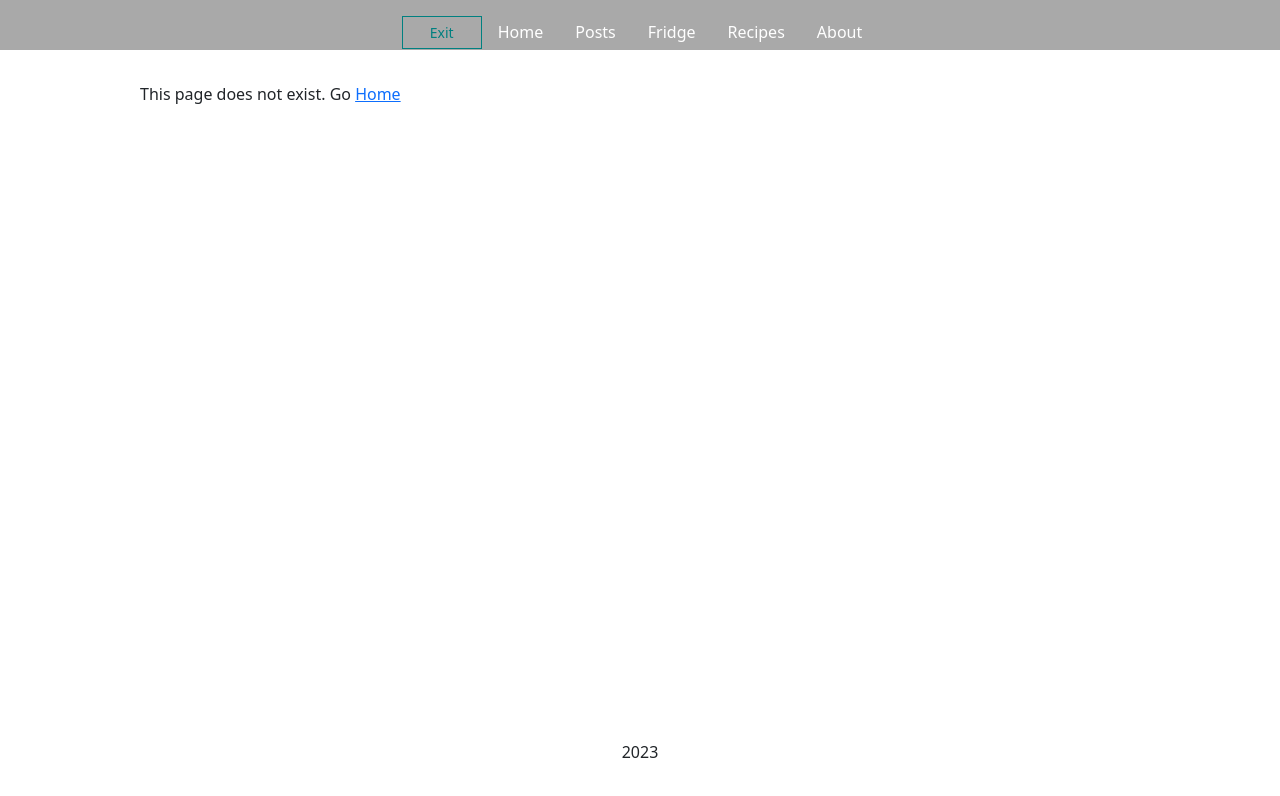
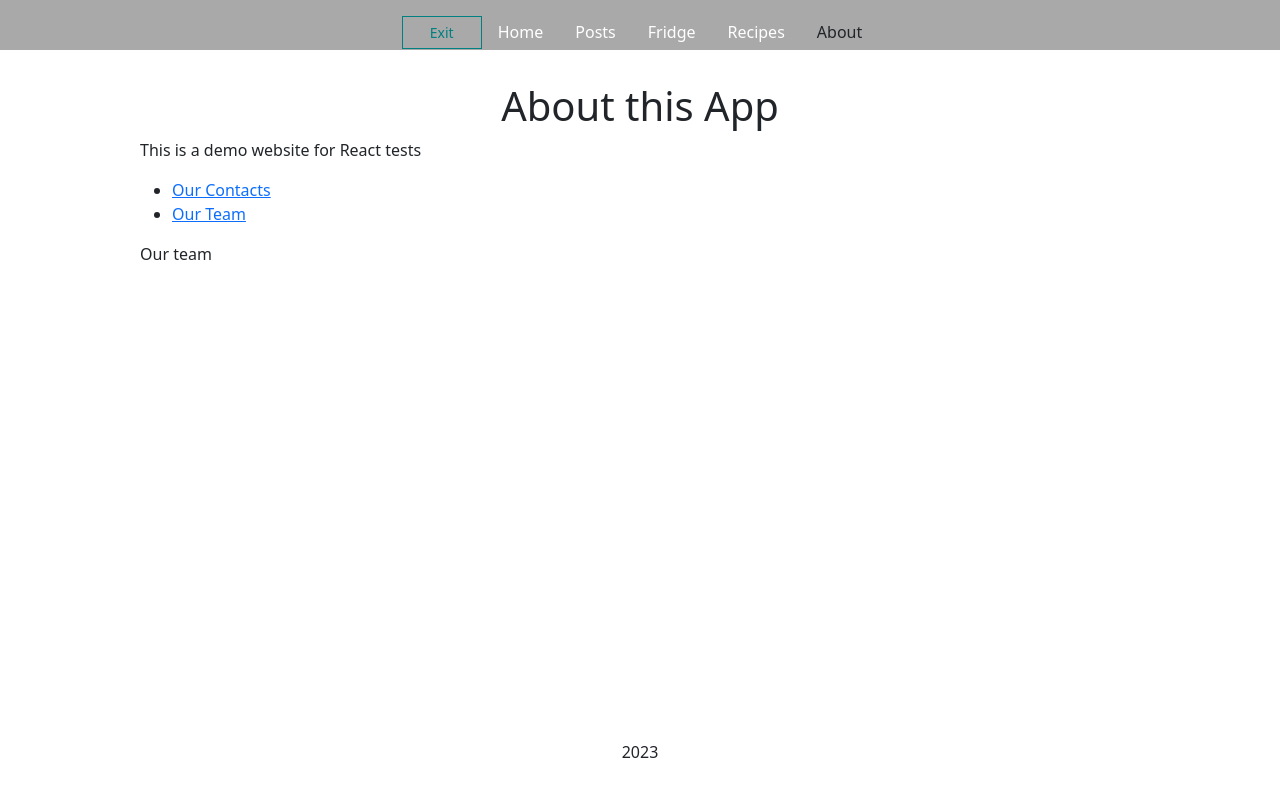
Before and after one commit to evikzub/pages, a React (Create React App) app: page /about/team in a window 1280 px wide. Shown: the top 796 px of the page. Built offline with nearby package versions, Linux system fonts and the light colour scheme.

Commit message:
Router -> Routes

```diff
--- a/src/components/AppRouter.jsx
+++ b/src/components/AppRouter.jsx
@@ -2,6 +2,7 @@ import React, {useState} from "react";
 import {
     Routes,
     Route,
+    Navigate,
   } from "react-router-dom";
 
 import { Notfound } from '../pages/Notfound';
@@ -25,7 +26,7 @@ const AppRouter = () => {
             {/* {(user)
             ? */}
             <Routes>
-                <Route path="login"  element={<Login/>}/>
+                <Route path="/login"  element={<Login/>}/>
                 <Route path="/" element={<Layout/>} errorElement={<ErrorPage/>}>
                     <Route index element={<HomePage/>}/>
                     {privateRoutes.map(route =>
@@ -50,6 +51,7 @@ const AppRouter = () => {
                     {publicRoutes.map(route =>
                         <Route path={route.path} element={route.component} key={route.path} />
                     )}
+                    <Route path="about-us" element={<Navigate to="/about" replace />}/>
                     <Route path="*" element={<Notfound/>} errorElement={<ErrorPage/>}/>
                 </Route>
             </Routes>
--- a/src/components/UI/layout/Layout.jsx
+++ b/src/components/UI/layout/Layout.jsx
@@ -29,7 +29,7 @@ export const Layout = () => {
             <NavLink to={"/posts"} style={setColor} >Posts</NavLink>
             <NavLink to={"/fridge"}>Fridge</NavLink>
             <NavLink to={"/recipes"}>Recipes</NavLink>
-            <NavLink to={"/about"}>About</NavLink>
+            <NavLink to={"/about"} style={setColor} >About</NavLink>
         </header>
 
         <main className="container">
--- a/src/pages/About.jsx
+++ b/src/pages/About.jsx
@@ -1,11 +1,24 @@
-import React from "react";
+import React from 'react';
+import { Link, Outlet, Route, Routes } from 'react-router-dom';
 
 const About = () => {
     return (
-        <h1 style={{textAlign: 'center'}}>
-            About this App
-        </h1>
-    )
-}
+        <div>
+            <h1 style={{ textAlign: 'center' }}>About this App</h1>
+            <p>This is a demo website for React tests</p>
+            <ul>
+                <li><Link to="contacts" >Our Contacts</Link> </li>
+                <li><Link to="team" >Our Team</Link> </li>
+            </ul>
+
+            <Routes>
+                <Route path='contacts' element={<p>Our contacts</p>} />
+                <Route path='team' element={<p>Our team</p>} />
+            </Routes>
+
+            <Outlet/>
+        </div>
+    );
+};
 
 export default About;
```
Also changed, not shown: src/router/routes.js (+6 -6 lines).
